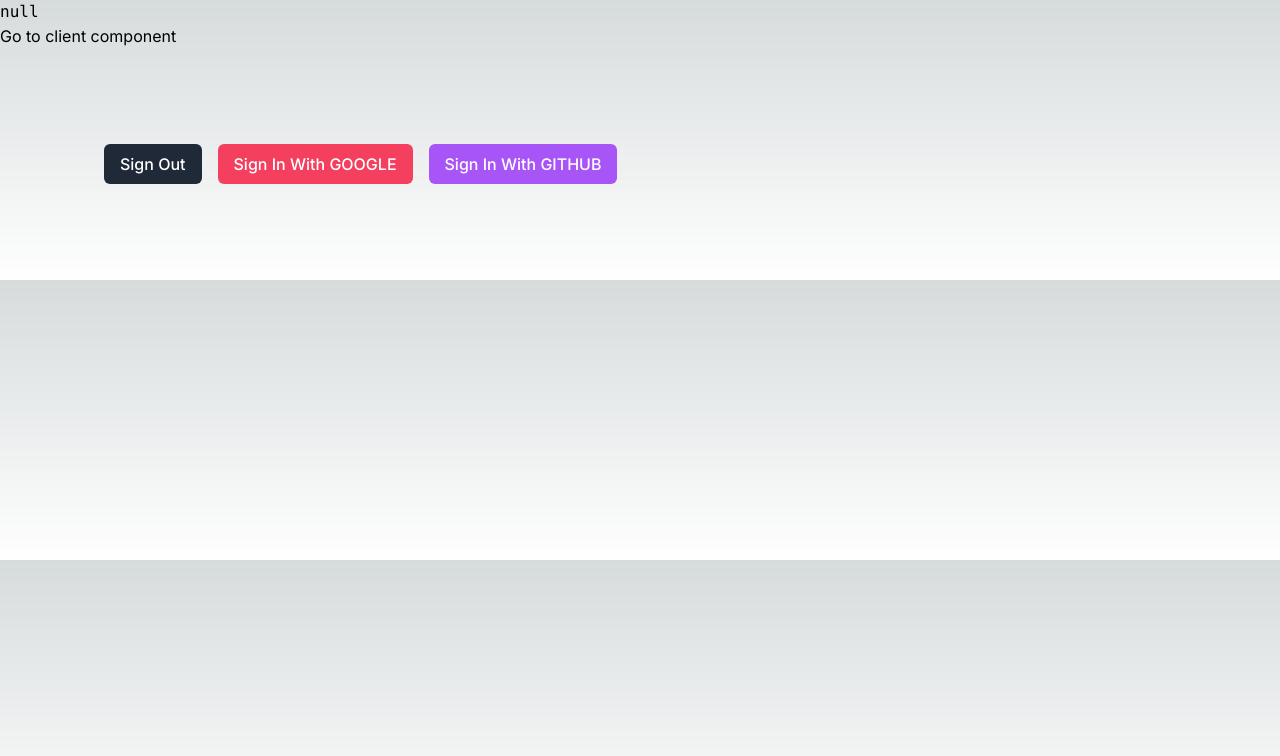
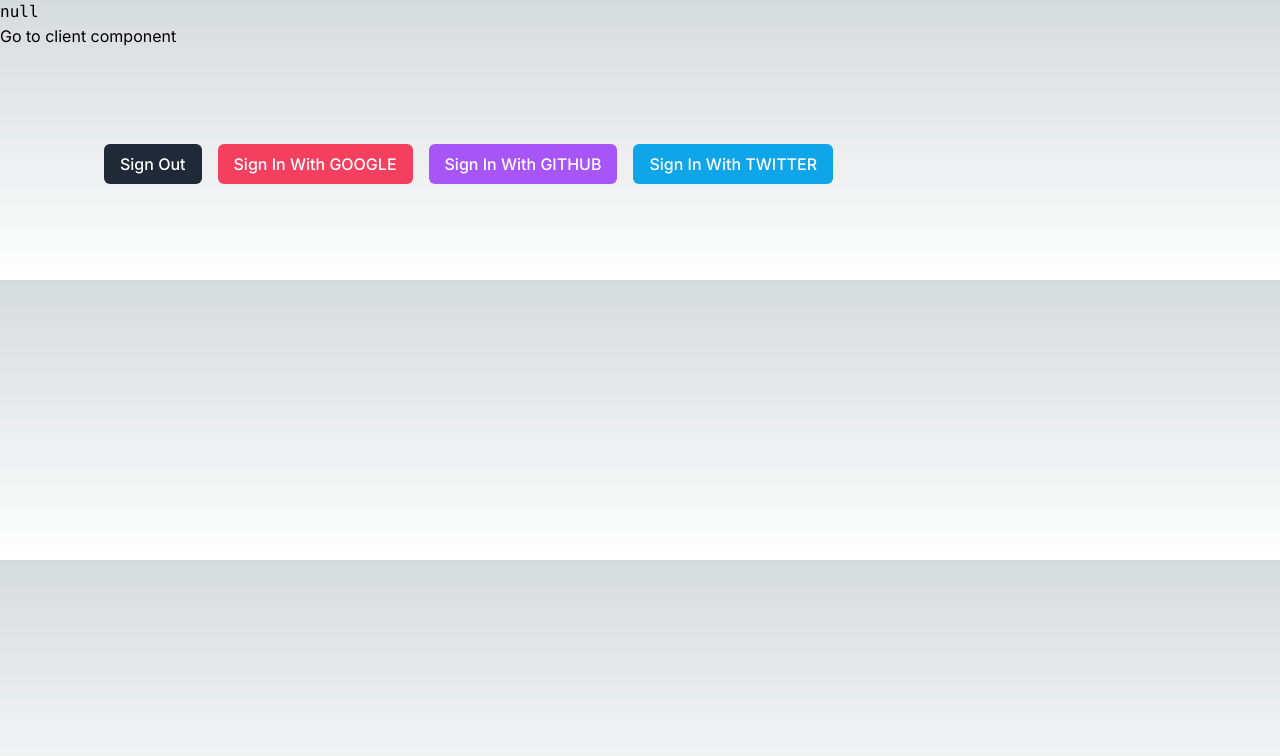
Before and after one commit to saheemshafi/nextauth-practice, a Next.js app: page / in a window 1280 px wide. Shown: the top 756 px of the page. Built offline with nearby package versions, Linux system fonts and the light colour scheme; no server answers.

Commit message:
twitter button uncommented

```diff
--- a/src/app/api/auth/[...nextauth]/route.ts
+++ b/src/app/api/auth/[...nextauth]/route.ts
@@ -22,7 +22,7 @@
     TwitterProvider({
       clientId: process.env.TWITTER_ID as string,
       clientSecret: process.env.TWITTER_SECRET as string,
-      version:'2.0'
+      version: "2.0",
     }),
   ],
   secret: process.env.JWT_SECRET,
--- a/src/app/page.tsx
+++ b/src/app/page.tsx
@@ -21,9 +21,9 @@
         <span className="py-2 px-4 font-medium rounded-md bg-purple-500 text-white inline-block mx-2">
           <SignInBtn provider="github"/>
         </span>
-        {/* <span className="py-2 px-4 font-medium rounded-md bg-sky-500 text-white inline-block mx-2">
+        <span className="py-2 px-4 font-medium rounded-md bg-sky-500 text-white inline-block mx-2">
           <SignInBtn provider="twitter"/>
-        </span> */}
+        </span>
       </main>
     </>
   );
--- a/src/components/NextAuthProvider.tsx
+++ b/src/components/NextAuthProvider.tsx
@@ -1,6 +1,6 @@
 "use client";
 import React, { FC } from "react";
-import { SessionProvider, useSession } from "next-auth/react";
+import { SessionProvider } from "next-auth/react";
 
 interface NextAuthProviderProps {
   children: React.ReactNode;
```
